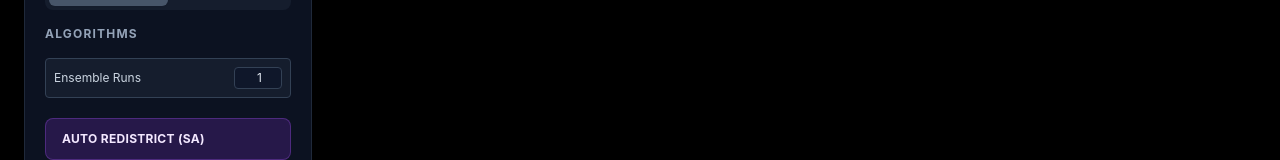
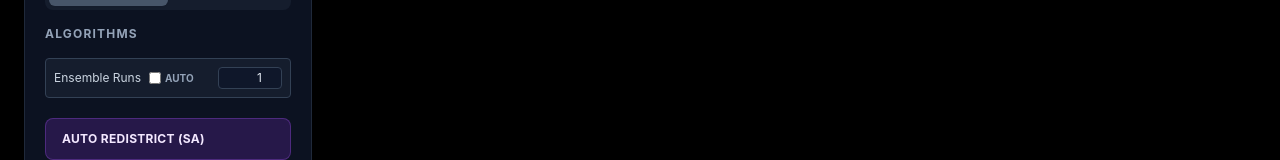
Before and after one commit to calvingunther66/ClearLine, a React (Vite) app: page / in a window 1280 px wide. Shown: the part 528-688 px from the top of the page. Built offline with nearby package versions, Linux system fonts and the light colour scheme; no server answers.

Commit message:
feat: Implement automatic run calculation for simulated annealing based on constraints and add UI toggle.

```diff
--- a/src/App.tsx
+++ b/src/App.tsx
@@ -24,9 +24,9 @@ function App() {
     }
   }, []);
 
-  const handleAutoRedistrict = async (runs: number = 1) => {
+  const handleAutoRedistrict = async (config: { runs: number; isAuto: boolean }) => {
     if (mapRef.current) {
-      mapRef.current.startAutoRedistrict(constraints, runs);
+      mapRef.current.startAutoRedistrict(constraints, config);
     }
   };
 
@@ -85,7 +85,6 @@ function App() {
       <StatsPanel selectedPrecinct={selectedPrecinct} />
       <ConstraintsPanel constraints={constraints} onConstraintsChange={setConstraints} />
       <ControlsPanel
-        dataStore={dataStore}
         onUpdate={handleUpdate}
         onGenerateBorders={handleGenerateBorders}
         viewMode={viewMode}
--- a/src/components/ControlsPanel.tsx
+++ b/src/components/ControlsPanel.tsx
@@ -1,13 +1,12 @@
 import React, { useState } from 'react';
-import { DataStore } from '../core/DataStore';
+
 
 interface ControlsPanelProps {
-  dataStore: DataStore;
   onUpdate: () => void;
   onGenerateBorders: () => void;
   viewMode: 'district' | 'political';
   onSetViewMode: (mode: 'district' | 'political') => void;
-  onAutoRedistrict: (runs: number) => Promise<void>;
+  onAutoRedistrict: (config: { runs: number; isAuto: boolean }) => Promise<void>;
 }
 
 export const ControlsPanel: React.FC<ControlsPanelProps> = ({
@@ -19,11 +18,12 @@ export const ControlsPanel: React.FC<ControlsPanelProps> = ({
 }) => {
   const [isRedistricting, setIsRedistricting] = useState(false);
   const [runs, setRuns] = useState(1);
+  const [isAuto, setIsAuto] = useState(false);
 
   const handleRedistrictClick = async () => {
     setIsRedistricting(true);
     try {
-      await onAutoRedistrict(runs);
+      await onAutoRedistrict({ runs, isAuto });
       onUpdate();
     } catch (e) {
       console.error(e);
@@ -63,14 +63,26 @@ export const ControlsPanel: React.FC<ControlsPanelProps> = ({
 
       <div className="space-y-3">
         <div className="flex items-center justify-between bg-slate-800/50 p-2 rounded border border-slate-700 mb-2">
-          <span className="text-xs text-slate-300">Ensemble Runs</span>
+          <div className="flex items-center gap-2">
+            <span className="text-xs text-slate-300">Ensemble Runs</span>
+            <label className="flex items-center gap-1 cursor-pointer">
+              <input
+                type="checkbox"
+                checked={isAuto}
+                onChange={(e) => setIsAuto(e.target.checked)}
+                className="w-3 h-3 rounded border-slate-600 text-blue-600 focus:ring-0 focus:ring-offset-0 bg-slate-900"
+              />
+              <span className="text-[10px] text-slate-400 uppercase font-bold">Auto</span>
+            </label>
+          </div>
           <input
             type="number"
             min="1"
-            max="20"
+            max="100000"
             value={runs}
-            onChange={(e) => setRuns(Math.max(1, Math.min(20, parseInt(e.target.value) || 1)))}
-            className="w-12 bg-slate-900 border border-slate-700 rounded px-1 py-0.5 text-right text-xs text-slate-200 focus:outline-none focus:border-blue-500"
+            disabled={isAuto}
+            onChange={(e) => setRuns(Math.max(1, Math.min(100000, parseInt(e.target.value) || 1)))}
+            className={`w-16 bg-slate-900 border border-slate-700 rounded px-1 py-0.5 text-right text-xs text-slate-200 focus:outline-none focus:border-blue-500 ${isAuto ? 'opacity-50 cursor-not-allowed' : ''}`}
           />
         </div>
 
--- a/src/components/MapCanvas.tsx
+++ b/src/components/MapCanvas.tsx
@@ -16,7 +16,7 @@ export interface MapCanvasHandle {
   generateBorders: () => void;
   setViewMode: (mode: 'district' | 'political') => void;
   loadInitialData: () => Promise<void>;
-  startAutoRedistrict: (constraints?: Constraint[], runs?: number) => void;
+  startAutoRedistrict: (constraints?: Constraint[], config?: { runs: number; isAuto: boolean }) => void;
 }
 
 export const MapCanvas = forwardRef<MapCanvasHandle, MapCanvasProps>(({ dataStore, updateTrigger, onPrecinctSelect }, ref) => {
@@ -28,7 +28,7 @@ export const MapCanvas = forwardRef<MapCanvasHandle, MapCanvasProps>(({ dataStor
     generateBorders: () => engineRef.current?.generateBorders(),
     setViewMode: (mode) => engineRef.current?.setViewMode(mode),
     loadInitialData: async () => engineRef.current?.loadInitialData(),
-    startAutoRedistrict: (constraints, runs) => engineRef.current?.startAutoRedistrict(constraints, runs)
+    startAutoRedistrict: (constraints, config) => engineRef.current?.startAutoRedistrict(constraints, config)
   }));
 
   useEffect(() => {
--- a/src/core/MapEngine.ts
+++ b/src/core/MapEngine.ts
@@ -402,11 +402,11 @@ export class MapEngine {
     hitCtx.restore();
   }
 
-  public async startAutoRedistrict(constraints: Constraint[] = [], runs: number = 1) {
+  public async startAutoRedistrict(constraints: Constraint[] = [], config: { runs: number; isAuto: boolean } = { runs: 1, isAuto: false }) {
     try {
       const messageType = constraints.length > 0 ? 'SIMULATED_ANNEALING' : 'AUTO_REDISTRICT';
 
-      const result = await workerManager.sendMessage(messageType, { constraints, runs });
+      const result = await workerManager.sendMessage(messageType, { constraints, runs: config.runs, isAuto: config.isAuto });
 
       const updates = result as { id: number, districtId: number }[];
       updates.forEach(u => {
--- a/src/workers/main.worker.ts
+++ b/src/workers/main.worker.ts
@@ -102,7 +102,7 @@ self.onmessage = async (e: MessageEvent<WorkerMessage>) => {
         break;
       }
       case 'SIMULATED_ANNEALING': {
-        const { constraints, runs = 1 } = payload as { constraints: Constraint[], runs?: number };
+        const { constraints, runs: userRuns = 1, isAuto = false } = payload as { constraints: Constraint[], runs?: number, isAuto?: boolean };
         const statePrecincts = new Map<number, { id: number, districtId: number, population: number, x: number, y: number, stats: number[] }[]>();
 
         precinctDistrictMap.forEach((districtId, precinctId) => {
@@ -123,6 +123,15 @@ self.onmessage = async (e: MessageEvent<WorkerMessage>) => {
         });
 
         const allUpdates: { id: number; districtId: number }[] = [];
+
+        // Determine runs
+        let runs = userRuns;
+        if (isAuto) {
+          // Heuristic: Base 100 + 500 per constraint
+          runs = 100 + (constraints.length * 500);
+        }
+        // Cap at 100,000
+        runs = Math.min(runs, 100000);
 
         statePrecincts.forEach((precincts, stateId) => {
           const apportionment = STATE_APPORTIONMENT[stateId];
```
